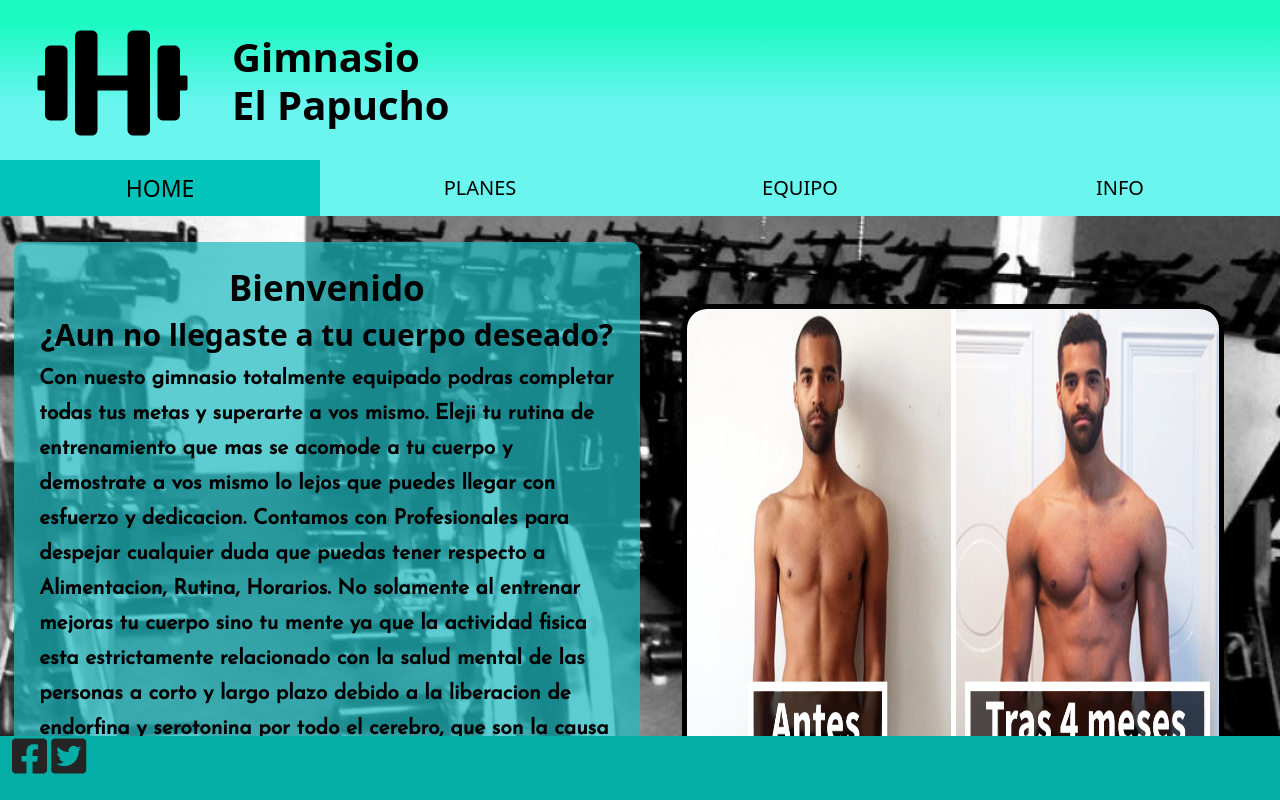
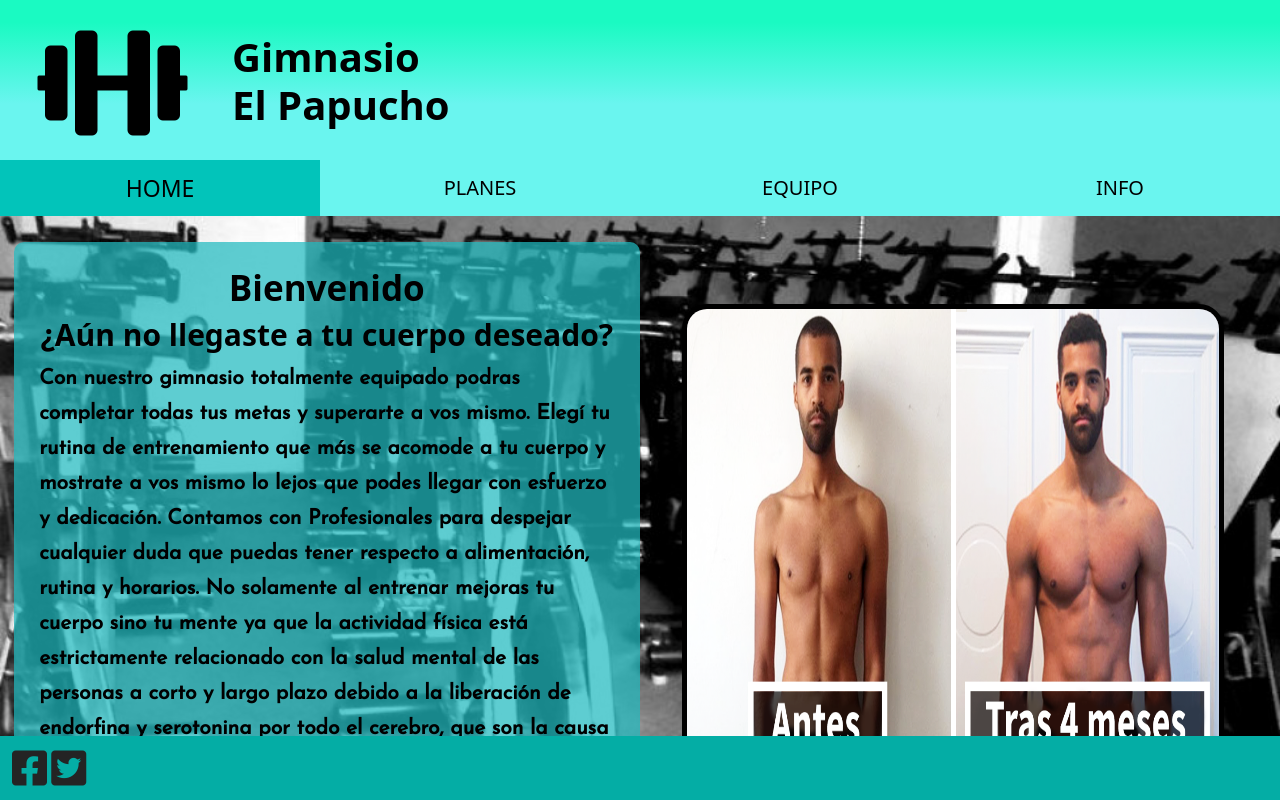
Before and after one commit to carlitosmcqueen/Gimnasio-el-papucho-x3-Carlos-Quispe, a plain HTML site: page index.html in a window 1280 px wide. Drawn offline with nearby package versions, Linux system fonts and the light colour scheme.

Commit message:
arreglando textos

```diff
--- a/css/styles.css
+++ b/css/styles.css
@@ -273,12 +273,11 @@ h5 {
     padding: 6vw; } }
 
 .footer {
-  background-color: #04ada5;
-  height: 8vh; }
+  background-color: #04ada5; }
   .footer .footer-items {
     display: flex;
-    align-items: end;
-    justify-content: space-between; }
+    align-items: center;
+    height: 8vh; }
     .footer .footer-items .fab {
       font-size: 5vh;
       color: #242424; }
--- a/index.html
+++ b/index.html
@@ -10,7 +10,8 @@
         integrity="sha384-1BmE4kWBq78iYhFldvKuhfTAU6auU8tT94WrHftjDbrCEXSU1oBoqyl2QvZ6jIW3" crossorigin="anonymous">
 
     <link rel="stylesheet" href="https://cdnjs.cloudflare.com/ajax/libs/animate.css/4.1.1/animate.min.css" />
-    <meta name="keywords" content="gimnasio,cuerpo,fit,fitness,pesas,sexy,fuerza,body,super,proteina,flaco,adelgasar,correr,levantar,maquina,fuerte,debil,musculoso,bronceado,mancuernas,kilos,aire,actitud,bienestar,construir">
+    <meta name="keywords"
+        content="gimnasio,cuerpo,fit,fitness,pesas,sexy,fuerza,body,super,proteina,flaco,adelgasar,correr,levantar,maquina,fuerte,debil,musculoso,bronceado,mancuernas,kilos,aire,actitud,bienestar,construir">
     <meta name="description" content="Pagina principal de un gimnasio">
     <link rel="stylesheet" href="https://use.fontawesome.com/releases/v5.15.4/css/all.css"
         integrity="sha384-DyZ88mC6Up2uqS4h/KRgHuoeGwBcD4Ng9SiP4dIRy0EXTlnuz47vAwmeGwVChigm" crossorigin="anonymous">
@@ -18,6 +19,7 @@
     <link rel="shortcut icon" href="./img/icono.png">
     <title>HOME</title>
 </head>
+
 <body>
     <header class="header container-fluid">
         <div class="row">
@@ -33,32 +35,33 @@
     </header>
     <nav class="nav container-fluid">
         <ul class="nav-barra">
-            <li class="nav-item-active animate__animated animate__fadeInDown"><a class="nav-link" href="./index.html">HOME</a></li>
+            <li class="nav-item-active animate__animated animate__fadeInDown"><a class="nav-link"
+                    href="./index.html">HOME</a></li>
 
-            <li class="nav-item animate__animated animate__fadeInDown"><a class="nav-link" href="./htmls/planes.html">PLANES</a></li>
+            <li class="nav-item animate__animated animate__fadeInDown"><a class="nav-link"
+                    href="./htmls/planes.html">PLANES</a></li>
 
-            <li class="nav-item animate__animated animate__fadeInDown"><a class="nav-link" href="./htmls/equipo.html">EQUIPO</a></li>
+            <li class="nav-item animate__animated animate__fadeInDown"><a class="nav-link"
+                    href="./htmls/equipo.html">EQUIPO</a></li>
 
-            <li class="nav-item animate__animated animate__fadeInDown"><a class="nav-link" href="./htmls/info.html">INFO</a></li>
+            <li class="nav-item animate__animated animate__fadeInDown"><a class="nav-link"
+                    href="./htmls/info.html">INFO</a></li>
         </ul>
     </nav>
     <main class="main container-fluid">
         <div class="row">
             <div class="texto col-12 col-lg-6">
                 <h2>Bienvenido</h2>
-                <h3>¿Aun no llegaste a tu cuerpo deseado?</h3>
-                <p> Con nuesto gimnasio totalmente equipado podras completar todas tus metas y superarte a
-                    vos mismo.
-                    Eleji tu rutina de entrenamiento que mas se acomode a tu cuerpo y demostrate a vos mismo lo lejos
-                    que
-                    puedes llegar con esfuerzo y dedicacion. Contamos con Profesionales para despejar cualquier duda que
-                    puedas tener respecto a Alimentacion, Rutina, Horarios.
-                    No solamente al entrenar mejoras tu cuerpo sino tu mente ya que la actividad fisica esta
-                    estrictamente relacionado con la salud mental de las personas a corto y largo plazo debido a la
-                    liberacion de endorfina y serotonina por todo el cerebro, que son la causa de la exitacion y la
-                    felicidad.
+                <h3>¿Aún no llegaste a tu cuerpo deseado?</h3>
+                <p> Con nuestro gimnasio totalmente equipado podras completar todas tus metas y superarte a vos mismo.
+                    Elegí tu rutina de entrenamiento que más se acomode a tu cuerpo y mostrate a vos mismo lo lejos que
+                    podes llegar con esfuerzo y dedicación. Contamos con Profesionales para despejar cualquier duda que
+                    puedas tener respecto a alimentación, rutina y horarios. No solamente al entrenar mejoras tu cuerpo
+                    sino tu mente ya que la actividad física está estrictamente relacionado con la salud mental de las
+                    personas a corto y largo plazo debido a la liberación de endorfina y serotonina por todo el cerebro,
+                    que son la causa de la excitación y felicidad.
                 </p>
-                <h3>¡QUE ESTAS ESPERANDO!</h3>
+                <h3>¡QUÉ ESTÁS ESPERANDO!</h3>
             </div>
             <div class=" fotin col-12 col-lg-6">
                 <img class="antesdespues" src="./img/antesydespues.png" alt="antesdespues">
--- a/scss/secciones/_footer.scss
+++ b/scss/secciones/_footer.scss
@@ -1,12 +1,11 @@
 .footer {
     background-color: $fondofooter;
-    height: 8vh;
-    .footer-items{
+    .footer-items {
         display: flex;
-        align-items: end;
-        justify-content: space-between;
-        .fab{
-            font-size:5vh;
+        align-items: center;
+        height:8vh;
+        .fab {
+            font-size: 5vh;
             color: rgb(36, 36, 36);
         }
     }
```
Also changed, not shown: htmls/equipo.html (+13 -9 lines), htmls/info.html (+2 -2 lines), htmls/planes.html (+4 -4 lines).
